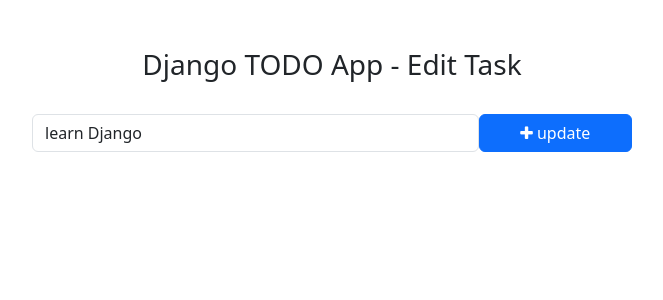
After one commit to antopaulev/TODO_django, a Django app: page /todo/edit_task/1/ in a window 1280 px wide. The commit adds this page. Shown: the top 300 px of the page, without its empty margins (308-971 px from the left). Run offline with Django 5.2, Linux system fonts and the light colour scheme; data comes from the database, SQL or seed files in the repository; both versions use the stored data as it was after the commit.

Commit message:
final commit for todo django app

```diff
--- /dev/null
+++ b/templates/edit_task.html
@@ -0,0 +1,30 @@
+<!DOCTYPE html>
+<html lang="en">
+<head>
+    <meta charset="UTF-8">
+    <meta name="viewport" content="width=device-width, initial-scale=1.0">
+    <title>edit task - todoapp</title>
+
+    <!-- Bootstrap -->
+    <link href="https://cdn.jsdelivr.net/npm/bootstrap@5.3.0-alpha1/dist/css/bootstrap.min.css" rel="stylesheet" integrity="sha384-GLhlTQ8iRABdZLl6O3oVMWSktQOp6b7In1Zl3/Jr59b6EGGoI1aFkw7cmDA6j6gD" crossorigin="anonymous">
+    <script src="https://cdn.jsdelivr.net/npm/bootstrap@5.3.0-alpha1/dist/js/bootstrap.bundle.min.js" integrity="sha384-w76AqPfDkMBDXo30jS1Sgez6pr3x5MlQ1ZAGC+nuZB+EYdgRZgiwxhTBTkF7CXvN" crossorigin="anonymous"></script>
+    <!-- Font Awesome Icons -->
+    <link rel="stylesheet" href="https://cdnjs.cloudflare.com/ajax/libs/font-awesome/4.7.0/css/font-awesome.min.css">
+
+</head>
+<body>
+    <div class="container">
+        <h3 class="pt-5 pd-5 text-center "> Django TODO App - Edit Task</h3>
+        <br>
+        <form action="{% url 'edit_task' get_task.pk %}" method="POST" style="width:600px; margin:auto; margin: top 5px;" >
+                    {% csrf_token %}
+                    <div class="form-group">
+                        <span style="display: flex;">
+                            <input type="text" name="task" class="form-control" placeholder="update the task" value="{{ get_task.task }}">
+                            <button type="submit" class="btn btn-primary" style="width: 200px;"><i class="fa fa-plus"></i> update</button>
+                        </span>
+                    </div>
+                </form>
+    </div>
+</body>
+</html>
--- a/templates/home.html
+++ b/templates/home.html
@@ -32,8 +32,8 @@
                         {{task.task}}
                         <span style="position: relative; float: right;">
                             <a  href="{% url 'mark_as_done' task.pk %}" class="btn btn-success"><i class="fa fa-check"></i> Mark as Done</a>
-                            <a href="" class="btn btn-danger"><i class="fa fa-trash"></i></a>
-                            <a class="btn btn-primary"><i class="fa fa-pencil"></i></a>
+                            <a href="{% url 'delete_task' task.pk%}" class="btn btn-danger"><i class="fa fa-trash"></i></a>
+                            <a href="{% url 'edit_task' task.pk %}" class="btn btn-primary"><i class="fa fa-pencil"></i></a>
                         </span>
                     </div>
                 </div>
--- a/todo/urls.py
+++ b/todo/urls.py
@@ -6,5 +6,6 @@ urlpatterns = [
     path('addTask/', views.addTask, name = 'addTask'),
     path('mark_as_done/<int:pk>/', views.mark_as_done, name ='mark_as_done'),
     path('mark_as_undone/<int:pk>/', views.mark_as_undone, name = 'mark_as_undone'),
-    path('edit/<int:pk>/', views.edit, name = 'edit'),
+    path('edit_task/<int:pk>/', views.edit_task, name = 'edit_task'),
+    path('delete_task/<int:pk>/', views.delete_task, name = 'delete_task'),
 ]
--- a/todo/views.py
+++ b/todo/views.py
@@ -21,4 +21,20 @@ def mark_as_undone(request, pk):
     task.save()
     return redirect('home')
 
-def edit(request, pk):
+def edit_task(request, pk):
+    get_task = get_object_or_404(Task, pk=pk)
+    if request.method == 'POST':
+        new_task = request.POST.get('task')
+        get_task.task = new_task
+        get_task.save()
+        return redirect('home')
+    else:
+        context = {
+            'get_task': get_task,
+        }
+        return render(request, 'edit_task.html', context)
+
+def delete_task(request, pk):
+    task = get_object_or_404(Task, pk=pk)
+    task.delete()
+    return redirect('home')
```
Also changed, not shown: db.sqlite3.
